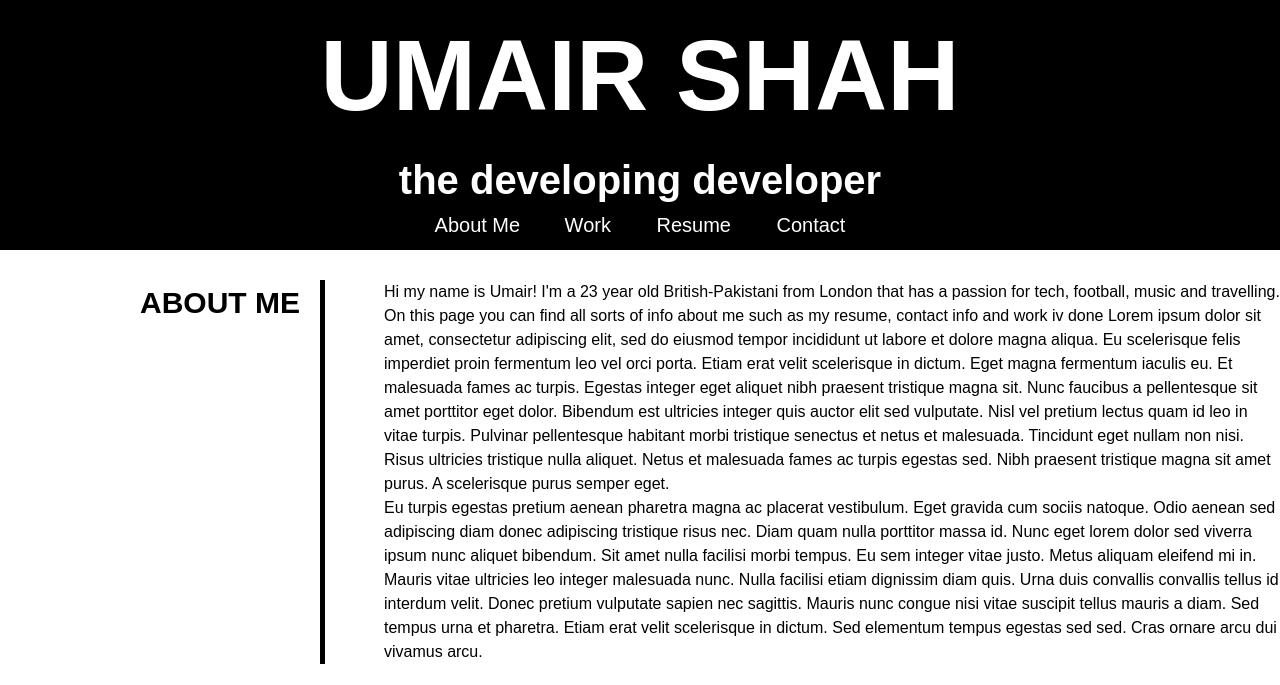
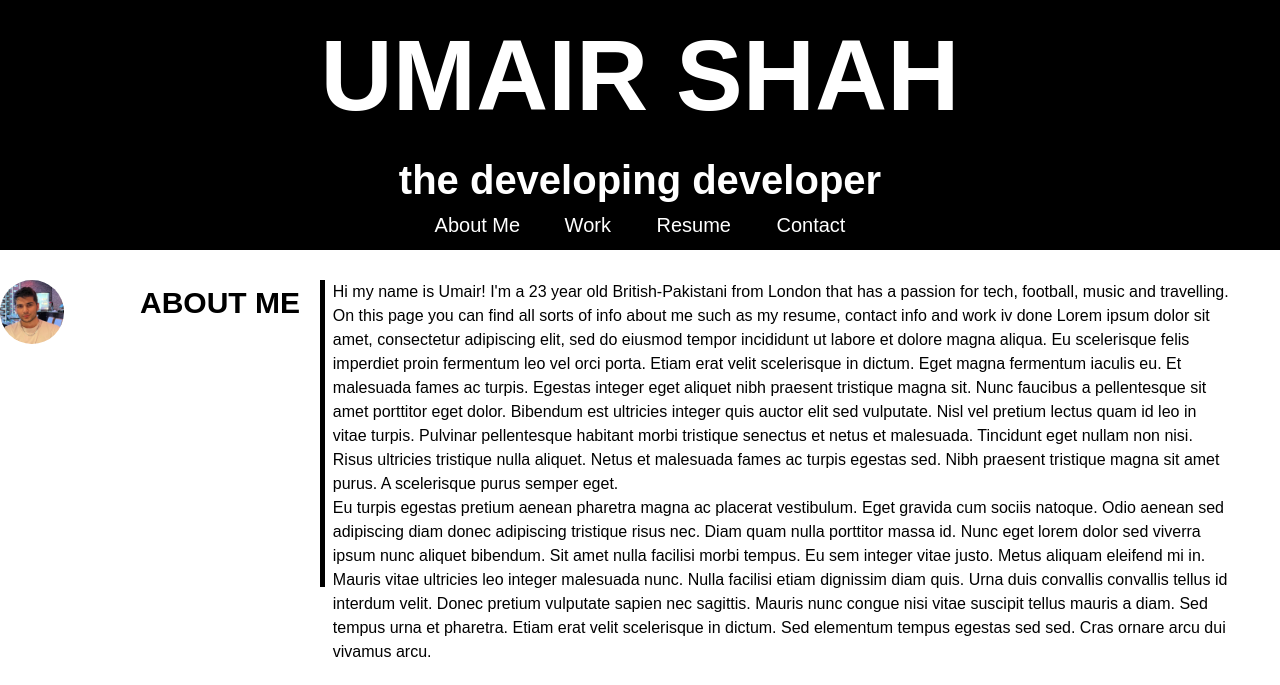
Before and after one commit to umairshah14/week2-challenge, a plain HTML site: page starter/index.html in a window 1280 px wide. Shown: the top 685 px of the page. Drawn offline with Linux system fonts and the light colour scheme.

Commit message:
pfp added

```diff
--- a/starter/css/style.css
+++ b/starter/css/style.css
@@ -114,12 +114,18 @@ p {
 
 .aboutmeSection{
   display: grid;
-  grid-template-columns: 25% 5% 70%;
-  grid-template-rows: 100%;
+  grid-template-columns: 5% 20% 1% 70%;
+  grid-template-rows: 80% 20%;
   grid-template-areas:
-  "aboutMe space aboutMeArea";
+  "me aboutMe space aboutMeArea"
 }
 
+#me{
+  grid-area: me;
+  width: 600px;
+  height: auto;
+  border-radius: 100%;
+}
 #aboutMe{
   grid-area: aboutMe;
   text-align: right;
--- a/starter/index.html
+++ b/starter/index.html
@@ -35,6 +35,7 @@
       <section class="mainGrid">
 
         <div class="aboutmeSection">
+            <img src="./images/me.png" id="me">
           <div id="aboutMe">ABOUT ME</div>
           <div class="space"></div>
           <div id="aboutMeArea">Hi my name is Umair! I'm a 23 year old British-Pakistani from London that has a passion for tech, football, music and travelling. On this page you can find all sorts
```
Also changed, not shown: images/me.png (added), starter/images/me.png (added).
